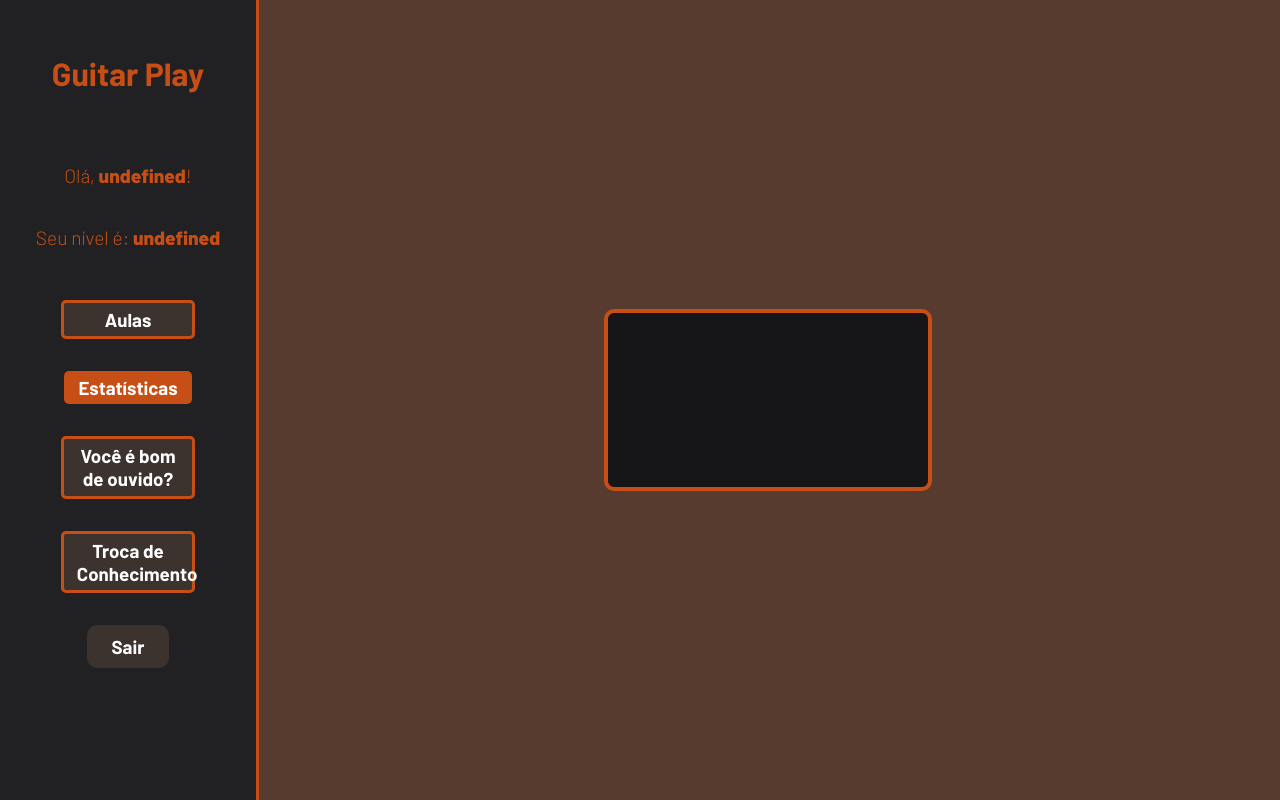
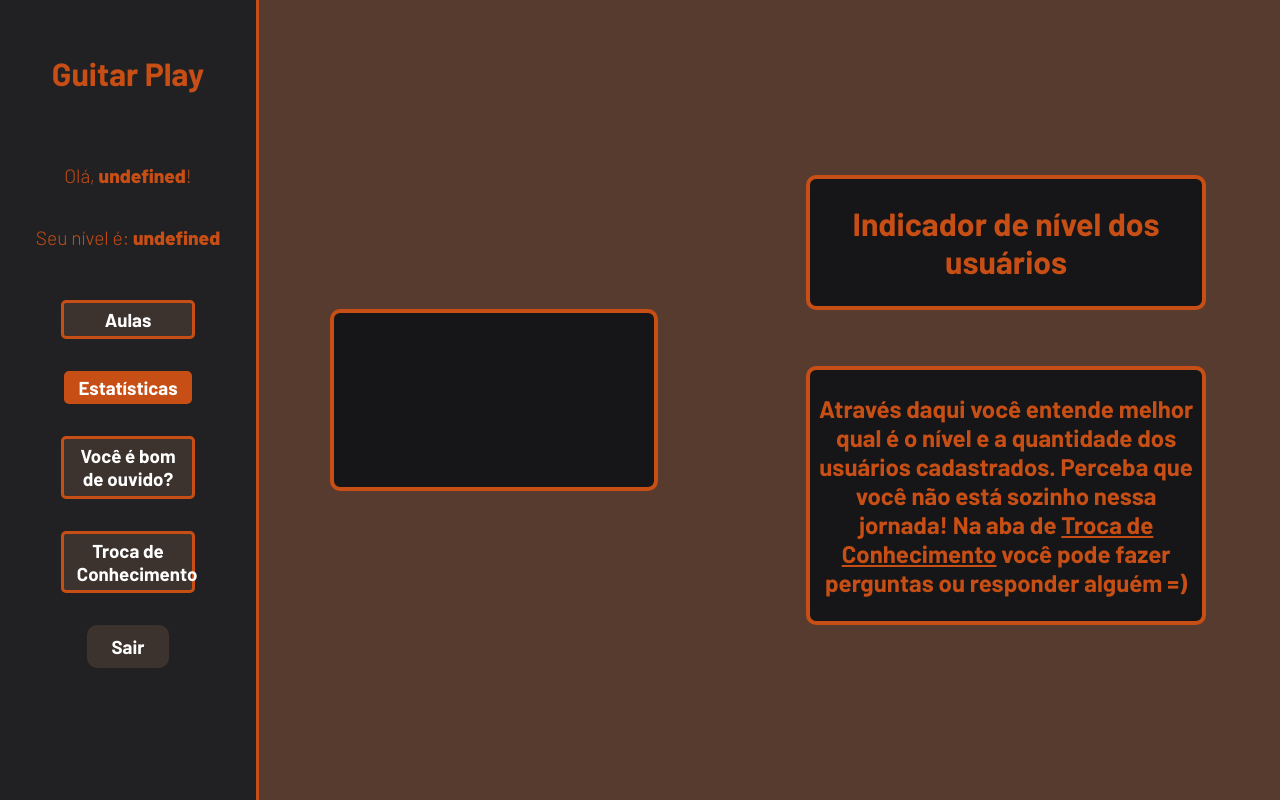
Before and after one commit to LucasMatos005/Guitar-Play, a website: page public/dashboard/dashboard.html in a window 1280 px wide. Drawn offline with nearby package versions, Linux system fonts and the light colour scheme; no server answers.

Commit message:
textos dash

```diff
--- a/public/css/dashboards.css
+++ b/public/css/dashboards.css
@@ -192,8 +192,34 @@ body {
   margin-left: 20vw;
   display: flex;
   align-items: center;
+  justify-content: space-around;
+  background-color: #573b2e;
+}
+
+.informacoes {
+  display: flex;
+  flex-direction: column;
+  align-items: center;
+  justify-content: space-between;
+  width: 400px;
+  height: 450px;
+}
+
+.informacoes_dentro{
+  display: flex;
+  color: #c74e14;
+  flex-direction: column;
+  align-items: center;
+  text-align: center;
   justify-content: center;
-  background-color: #573b2e;
+  border-radius: 10px;
+  border: 4px solid #C74E14;
+  padding: 1%;
+  background-color: #161618;
+}
+
+.informacoes_dentro a {
+  color: #C74E14
 }
 
 .fundo_quiz{
--- a/public/css/estilo.css
+++ b/public/css/estilo.css
@@ -9,7 +9,7 @@ body {
 }
 
 :root {
-  --tamanho-header: 80px;
+  --tchartmanho-header: 80px;
   --tamanho-banner: calc(100vh - var(--tamanho-header) - var(--tamanho-footer) - 2px);
   --tamanho-simulador: calc(100vh - var(--tamanho-header) - var(--tamanho-footer) - 2px);
   --tamanho-login: calc(100vh - var(--tamanho-header) - var(--tamanho-footer) - 2px);
--- a/public/dashboard/dashboard.html
+++ b/public/dashboard/dashboard.html
@@ -83,6 +83,17 @@
             <div class="dashGrafico">
                 <canvas id="graphycs" class="chart" ></canvas>
             </div>
+            <div class="informacoes" >
+                <div class="informacoes_dentro" >
+                    <h1>Indicador de nível dos usuários</h1>
+                </div>
+                <div class="informacoes_dentro" >
+                    <h2>Através daqui você entende melhor qual é o nível e a quantidade dos usuários cadastrados.
+                        Perceba que você não está sozinho nessa jornada! Na aba de <a href="./mural.html">Troca de Conhecimento</a>
+                        você pode fazer perguntas ou responder alguém =)
+                    </h2>
+                </div>
+            </div>
         </div>
     </div>
 
--- a/src/models/avisoModel.js
+++ b/src/models/avisoModel.js
@@ -72,6 +72,8 @@ function publicar(titulo, descricao, idUsuario) {
     return database.executar(instrucaoSql);
 }
 
+
+
 function editar(novaDescricao, idAviso) {
     console.log("ACESSEI O AVISO MODEL \n \n\t\t >> Se aqui der erro de 'Error: connect ECONNREFUSED',\n \t\t >> verifique suas credenciais de acesso ao banco\n \t\t >> e se o servidor de seu BD está rodando corretamente. \n\n function editar(): ", novaDescricao, idAviso);
     var instrucaoSql = `
@@ -80,6 +82,8 @@ function editar(novaDescricao, idAviso) {
     console.log("Executando a instrução SQL: \n" + instrucaoSql);
     return database.executar(instrucaoSql);
 }
+
+
 
 function deletar(idAviso) {
     console.log("ACESSEI O AVISO MODEL \n \n\t\t >> Se aqui der erro de 'Error: connect ECONNREFUSED',\n \t\t >> verifique suas credenciais de acesso ao banco\n \t\t >> e se o servidor de seu BD está rodando corretamente. \n\n function deletar():", idAviso);
```
